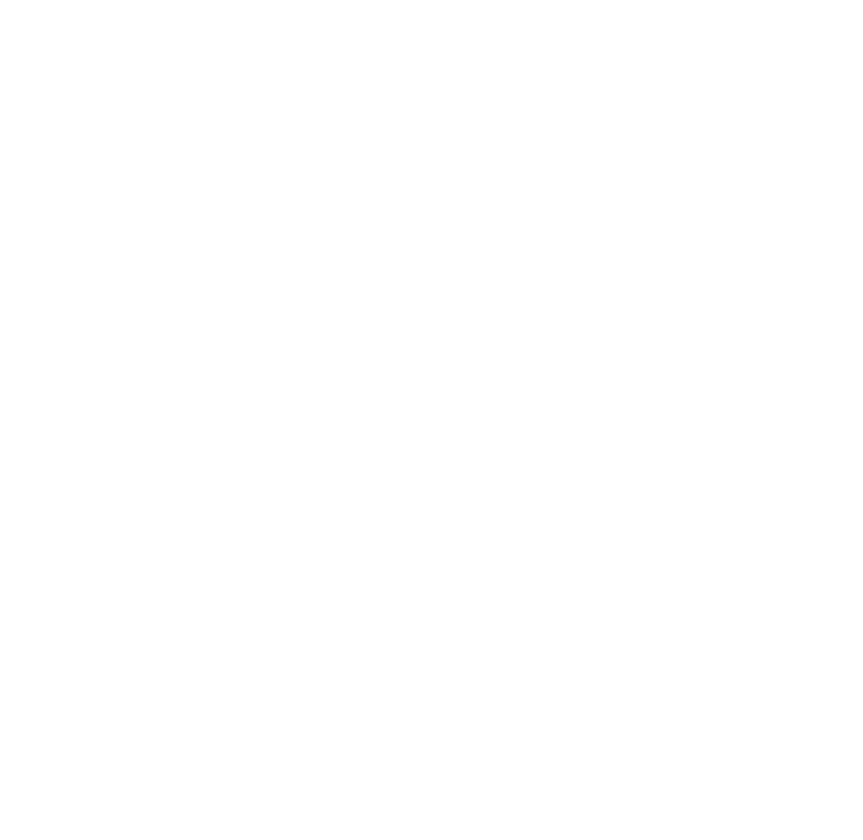
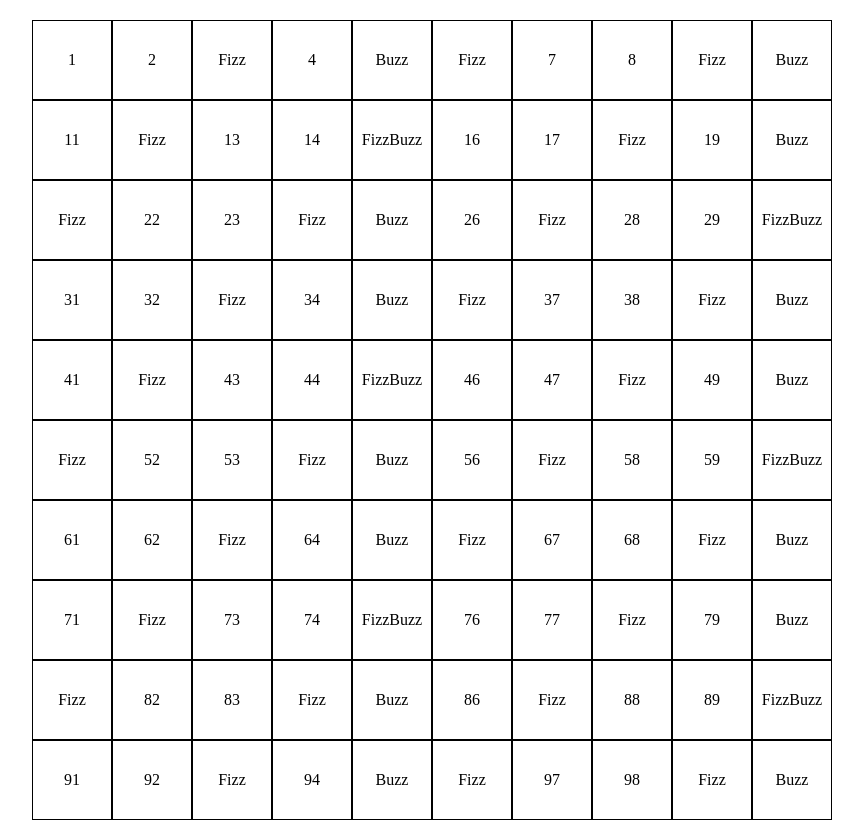
Before and after one commit to nvaccina/js-fizzbuzz, a plain HTML site: page index.html in a window 1280 px wide. Shown: the whole page, without its empty margins (208-1071 px from the left). Before the commit the page ends 800 px from the top, so only its background shows below. Drawn offline with Linux system fonts and the light colour scheme.

Commit message:
Inserite le condizioni in base ai numeri

```diff
--- a/css/style.css
+++ b/css/style.css
@@ -0,0 +1,19 @@
+*{
+  margin: 0;
+  padding: 0;
+  box-sizing: border-box;
+}
+.container{
+  width: 800px;
+  margin: 20px auto;
+  display: flex;
+  flex-wrap: wrap;
+}
+.box{
+  border: 1px solid black;
+  width: 80px;
+  height: 80px;
+  display: flex;
+  justify-content: center;
+  align-items: center;
+}
--- a/index.html
+++ b/index.html
@@ -10,6 +10,9 @@
 
 <body>
 
+ <div class="container"></div>
+
+
   <script src="js/script.js"></script>
 </body>
 </html>
--- a/js/script.js
+++ b/js/script.js
@@ -1,3 +1,21 @@
+const container = document.querySelector('.container');
+
 for (let i = 1; i <= 100; i++) {
-  console.log(i);
+
+  const box = document.createElement('div');
+  box.classList.add("box");
+  container.append(box);
+
+  //Condizioni numeri 3 e 5
+  if (!(i % 3) && !(i % 5)){
+    box.append('FizzBuzz');
+  }else if (!(i % 3)){
+    box.append('Fizz');
+  }else if (!(i % 5)){
+    box.append('Buzz');
+  }else{
+    box.append(`${i}`);
+  }
+
+  console.log(box, i);
 }
```
Also changed, not shown: 1 other file.
